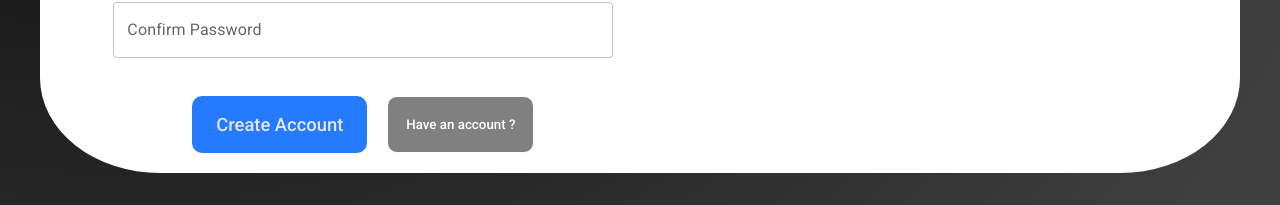
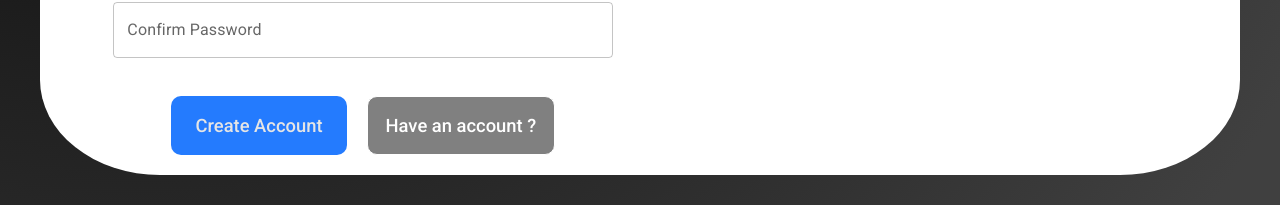
Before and after one commit to ban898/Practical-Engineer-PRJ, a React (Create React App) app in the folder client/: page /Signup in a window 1280 px wide. Shown: the part 827-1032 px from the top of the page. Built offline with nearby package versions, Linux system fonts and the light colour scheme.

Commit message:
Fixed Button
Button navigation added and fixed IN signup page

```diff
--- a/client/src/pages/Signup.jsx
+++ b/client/src/pages/Signup.jsx
@@ -1,4 +1,6 @@
 import React, { useState } from "react";
+import { useNavigate } from "react-router-dom";
+
 import classes from "./Signup.module.css";
 import logo from "../img/crmBlackWhite.png";
 import TransLogo from "../img/Trans2Logo.png";
@@ -58,6 +60,12 @@ const Signup = () => {
     }
   };
 
+  let navigate = useNavigate();
+
+  const AccountExists = () => {
+    navigate("/login");
+  };
+
   return (
     <div className={classes.signUpPadding}>
       <div className={classes.container}>
@@ -104,6 +112,7 @@ const Signup = () => {
                   />
                   <TextField
                     label="Password"
+                    type={password}
                     fullWidth
                     margin="normal"
                     value={password}
@@ -111,6 +120,7 @@ const Signup = () => {
                   />
                   <TextField
                     label="Confirm Password"
+                    type={password}
                     fullWidth
                     margin="normal"
                     value={passwordConfirm}
@@ -121,8 +131,9 @@ const Signup = () => {
                     <TransparentButton
                       buttonText={"Have an account ?"}
                       backgroundColor="gray"
-                      fontSize="18.4"
+                      fontSize="18.4px"
                       fontWeight="500"
+                      onClick={AccountExists}
                     />
                   </div>
                 </form>
```
